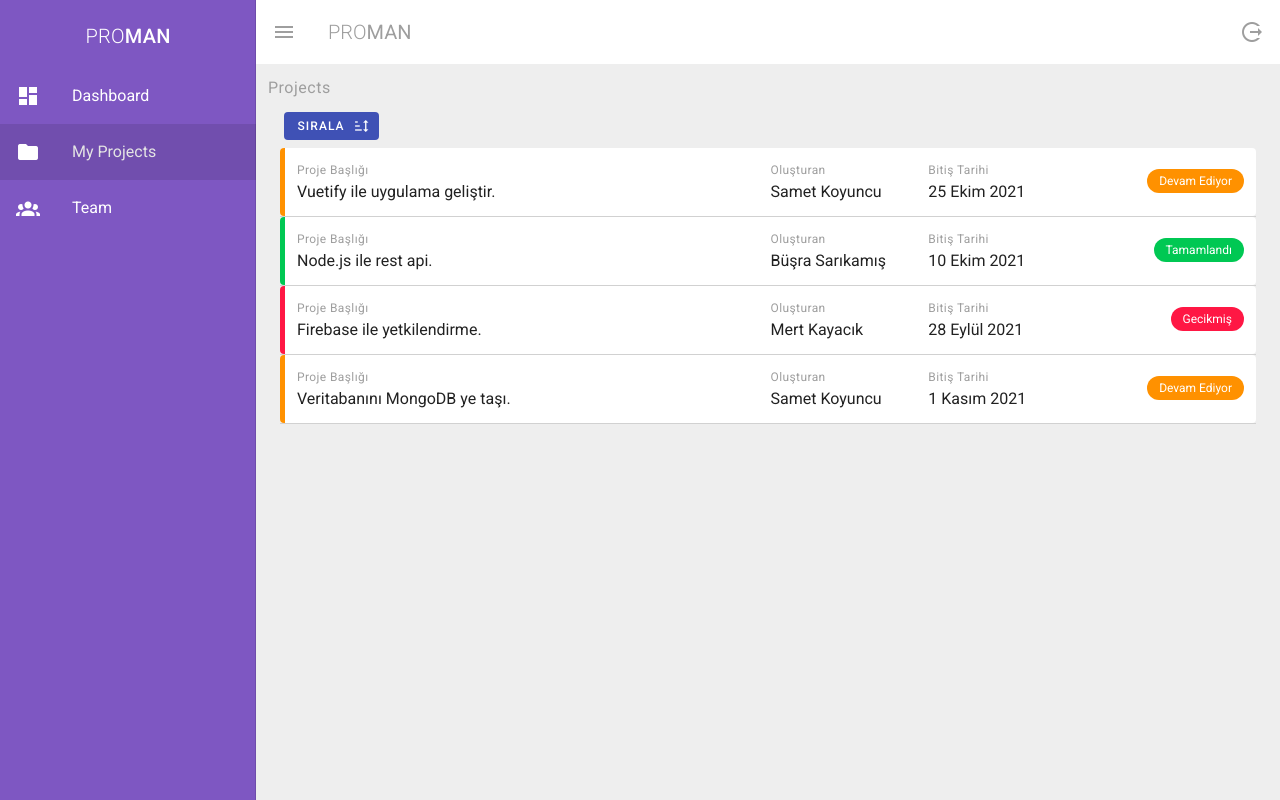
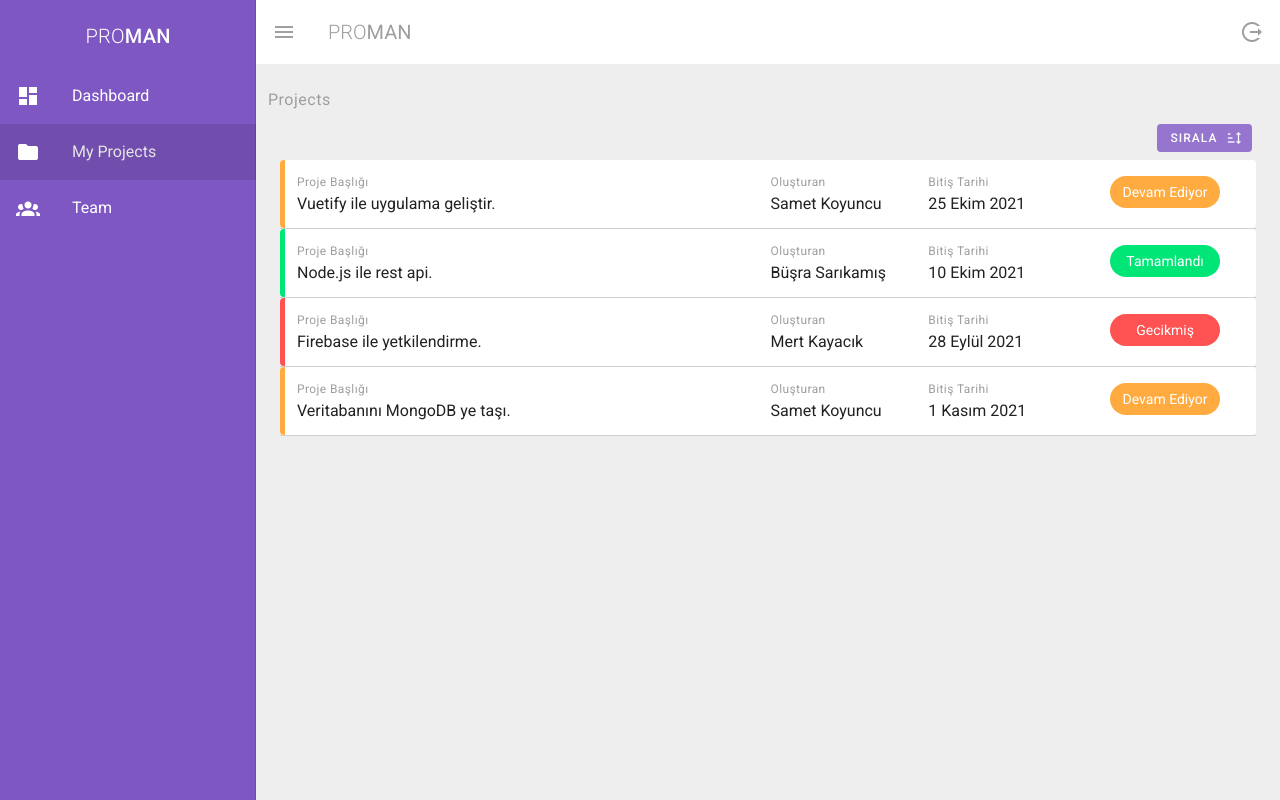
Before and after one commit to sametkoyuncu/project-manager-with-vuetify, a Vue app: page /projects in a window 1280 px wide. Built offline with nearby package versions, Linux system fonts and the light colour scheme.

Commit message:
Fix chips width for xs screen

```diff
--- a/src/views/Projects.vue
+++ b/src/views/Projects.vue
@@ -1,13 +1,14 @@
 <template>
   <div class="projects">
-    <h1 class="body-1 grey--text">Projects</h1>
+    <h1 class="body-1 grey--text my-3">Projects</h1>
     <v-container class="my-3">
-      <v-layout row class="mx-1 text-right">
+      <v-layout row class="mx-1">
+        <v-spacer></v-spacer>
         <v-menu offset-y>
           <template v-slot:activator="{ on, attrs }">
             <v-btn
               depressed
-              color="indigo"
+              color="deep-purple lighten-2"
               class="mb-5"
               dark
               small
@@ -45,11 +46,11 @@
             </v-flex>
             <v-flex xs2 sm4 md2>
               <!-- <div class="caption grey--text">Durum</div> -->
-              <div class="float-right my-2">
+              <div class="my-1 text-center">
                 <v-chip
-                  small
                   :color="`${getChipColor(project.status)}`"
-                  class="white--text"
+                  class="white--text justify-center"
+                  style="min-width: 110px !important"
                   >{{ getProjectStatus(project.status) }}
                 </v-chip>
               </div>
@@ -116,9 +117,9 @@ export default {
   },
   methods: {
     getChipColor(color) {
-      if (color == 'complete') return 'green accent-4'
-      else if (color == 'ongoing') return 'orange accent-3'
-      else if (color == 'overdue') return 'red accent-3'
+      if (color == 'complete') return 'green accent-3'
+      else if (color == 'ongoing') return 'orange accent-2'
+      else if (color == 'overdue') return 'red accent-2'
     },
     getProjectStatus(status) {
       if (status == 'complete') return 'Tamamlandı'
@@ -134,26 +135,14 @@ export default {
 
 <style>
 .project.complete {
-  border-left: 5px solid #00c853;
+  border-left: 5px solid #00e676;
 }
 
 .project.ongoing {
-  border-left: 5px solid #ff9100;
+  border-left: 5px solid #ffab40;
 }
 
 .project.overdue {
-  border-left: 5px solid #ff1744;
-}
-
-.v-chip.complete {
-  background: #3cd1c2;
-}
-
-.v-chip.ongoing {
-  background: orange;
-}
-
-.v-chip.overdue {
-  background: tomato;
+  border-left: 5px solid #ff5252;
 }
 </style>
```
